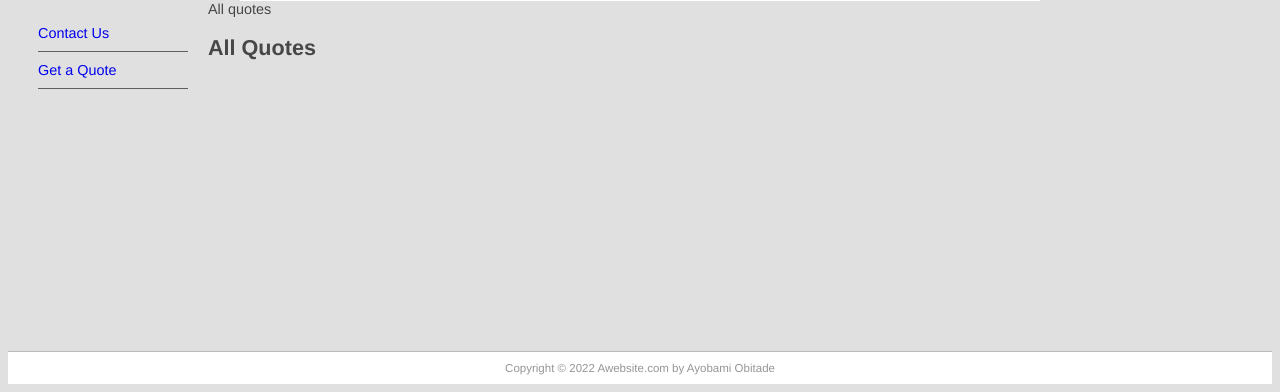
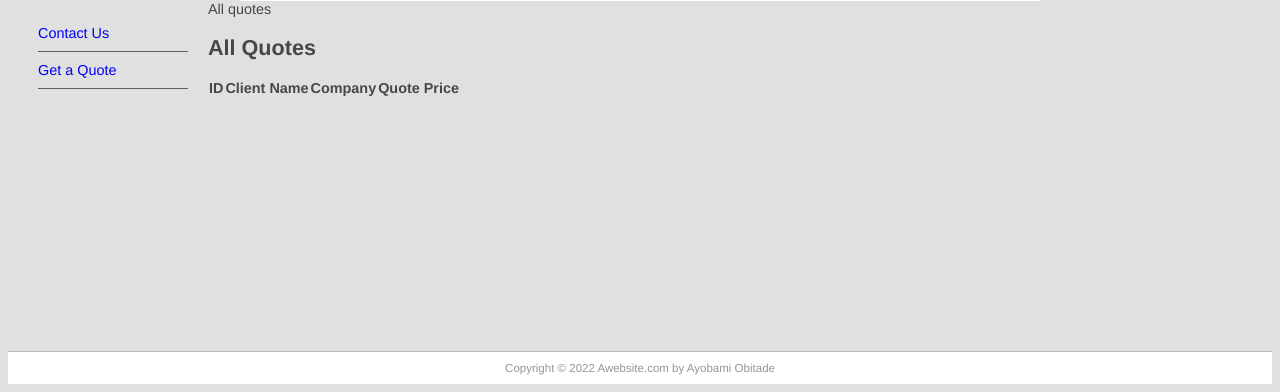
Before and after one commit to ayosamobitade/awebsite, a Django app: page /quote/show in a window 1280 px wide. Shown: the part 533-925 px from the top of the page. Run offline with Django 4.2, Linux system fonts and the light colour scheme; data that the repository does not hold is empty.

Commit message:
some update

```diff
--- a/quotes/templates/quotes/quote_list.html
+++ b/quotes/templates/quotes/quote_list.html
@@ -3,10 +3,22 @@
 
 {% block content %}
 <h1> All Quotes</h1>
-<ul>
+<table style="border-collapse:collapse">
+<tr class="quotedhdr">
+    <th>ID</th>
+    <th>Client Name</th>
+    <th>Company</th>
+    <th>Quote Price</th>
+    </tr>
     {% for quote in all_quotes %}
-    <li>{{ quote.name }}</li>
-    {% endfor %}
-</ul>
-
+    <tr class="quoterow {% cycle '' 'altrow' %}">
+        <td>{{ quote.id }}</td>
+        <td>{{ quote.name }}</td>
+        <td>{{ quote.company }}</td>
+        <td>{{ quote.submitted|date:"m-d-y" }}</td>
+        <td>{{ quote.quotedate|date:"m-d-y"|default:"pending" }}</td>
+        <td>{{ quote.quoteprice|default:"--" }}</td>
+    </tr>
+{% endfor %}
+</table>
 {% endblock content %}
```
